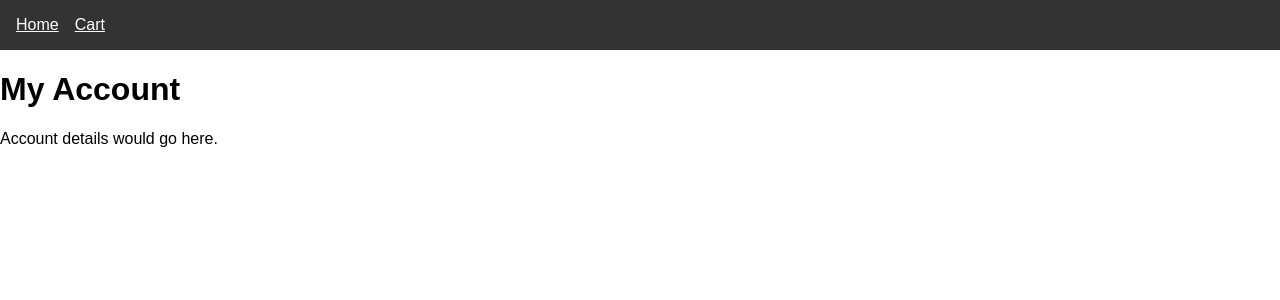
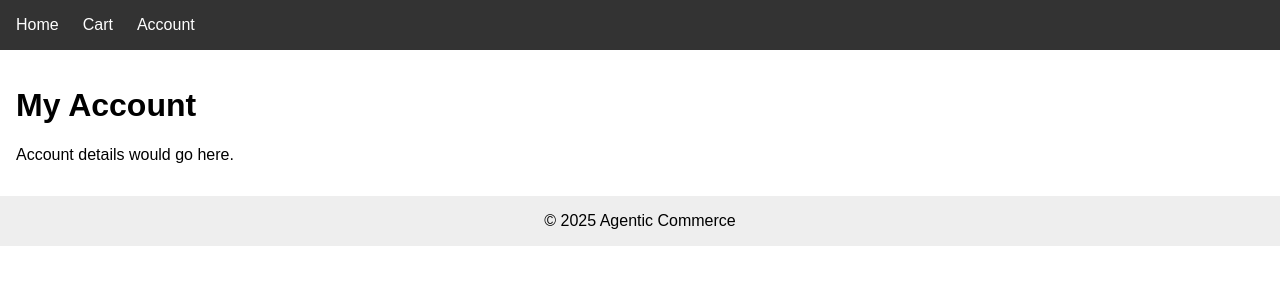
Before and after one commit to dasaep/agentic-ai-commerce, a Next.js app: page /account in a window 1280 px wide. Shown: the top 300 px of the page. Built offline with nearby package versions, Linux system fonts and the light colour scheme.

Commit message:
Add layout with header and footer

```diff
--- /dev/null
+++ b/components/Footer.js
@@ -0,0 +1,9 @@
+import React from "react";
+
+export default function Footer() {
+  return (
+    <footer>
+      &copy; 2025 Agentic Commerce
+    </footer>
+  );
+}
--- /dev/null
+++ b/components/Header.js
@@ -0,0 +1,14 @@
+import React from "react";
+import Link from 'next/link';
+
+export default function Header() {
+  return (
+    <header>
+      <nav>
+        <Link href="/">Home</Link>
+        <Link href="/cart">Cart</Link>
+        <Link href="/account">Account</Link>
+      </nav>
+    </header>
+  );
+}
--- /dev/null
+++ b/components/Layout.js
@@ -0,0 +1,15 @@
+import React from "react";
+import Header from './Header';
+import Footer from './Footer';
+
+export default function Layout({ children }) {
+  return (
+    <>
+      <Header />
+      <main className="container">
+        {children}
+      </main>
+      <Footer />
+    </>
+  );
+}
--- a/pages/account.js
+++ b/pages/account.js
@@ -1,12 +1,11 @@
 import React from "react";
-import Nav from '../components/Nav';
+import Layout from '../components/Layout';
 
 export default function Account() {
   return (
-    <div>
-      <Nav />
+    <Layout>
       <h1>My Account</h1>
       <p>Account details would go here.</p>
-    </div>
+    </Layout>
   );
 }
--- a/styles/globals.css
+++ b/styles/globals.css
@@ -1,4 +1,7 @@
 body { font-family: Arial, sans-serif; margin: 0; padding: 0; }
 nav { padding: 1rem; background: #333; color: white; }
-a { color: inherit; margin-right: 1rem; }
+nav a { margin-right: 1.5rem; color: inherit; text-decoration: none; }
+nav a:hover { text-decoration: underline; }
+footer { padding: 1rem; background: #eee; text-align: center; }
+a { color: inherit; }
 .container { padding: 1rem; }
```
Also changed, not shown: pages/cart.js (+3 -4 lines), pages/checkout.js (+3 -4 lines), pages/index.js (+3 -4 lines), pages/products/[id].js (+3 -4 lines).
